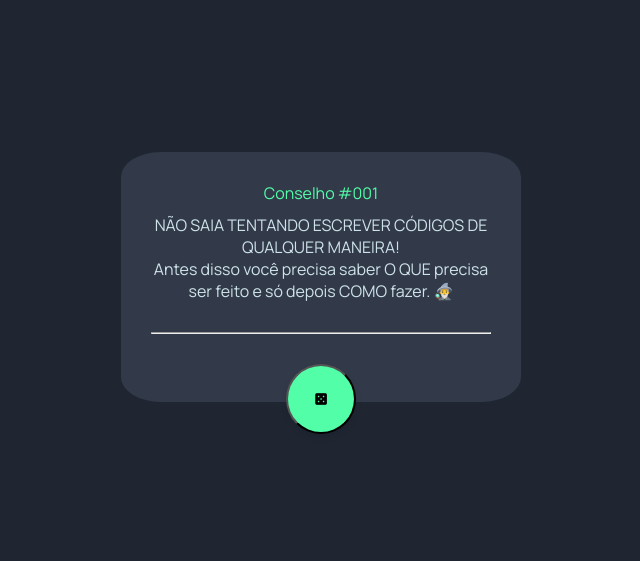
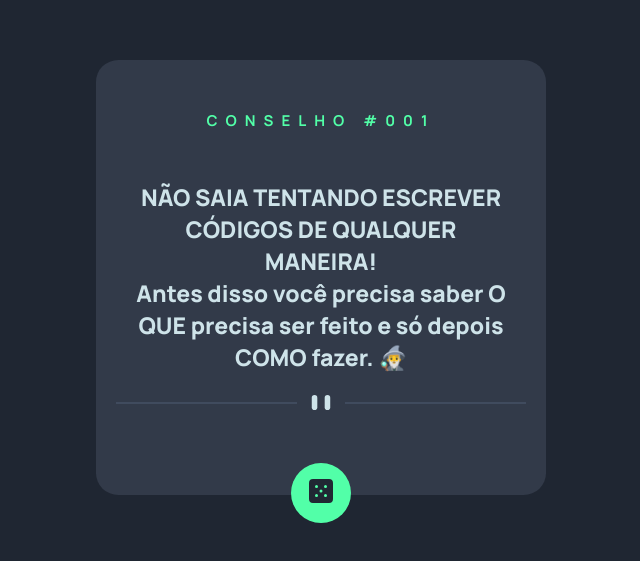
Before and after one commit to andreia-tofoli/app-gerador-conselhos, a plain HTML site: page index.html in a window 1280 px wide. Shown: the part 123-684 px from the top of the page, without its empty margins (319-959 px from the left). Drawn offline with Linux system fonts and the light colour scheme.

Commit message:
finalização do projeto

```diff
--- a/index.html
+++ b/index.html
@@ -10,24 +10,27 @@
   <link rel="preconnect" href="https://fonts.googleapis.com">
   <link rel="preconnect" href="https://fonts.gstatic.com" crossorigin>
   <link href="https://fonts.googleapis.com/css2?family=Manrope:wght@200..800&display=swap" rel="stylesheet">
-  <link rel="stylesheet" href="https://cdnjs.cloudflare.com/ajax/libs/font-awesome/5.15.4/css/all.min.css" integrity="sha512-1ycn6IcaQQ40/MKBW2W4Rhis/DbILU74C1vSrLJxCq57o941Ym01SwNsOMqvEBFlcgUa6xLiPY/NS5R+E6ztJQ==" crossorigin="anonymous" referrerpolicy="no-referrer" />
+  <link rel="stylesheet" href="https://cdnjs.cloudflare.com/ajax/libs/font-awesome/5.15.4/css/all.min.css"
+    integrity="sha512-1ycn6IcaQQ40/MKBW2W4Rhis/DbILU74C1vSrLJxCq57o941Ym01SwNsOMqvEBFlcgUa6xLiPY/NS5R+E6ztJQ=="
+    crossorigin="anonymous" referrerpolicy="no-referrer" />
 
 
   <title>Frontend Mentor | Advice generator app</title>
 </head>
 
 <body>
-  <main class="card">
-    <div class="conselho">
-      <p class="numero-conselho">Conselho #001</p>
-      <p class="mensagem">NÃO SAIA TENTANDO ESCREVER CÓDIGOS DE QUALQUER MANEIRA! <br> Antes disso você precisa saber O QUE precisa ser feito e só depois COMO fazer. 🧙‍♂️</p>
-      <hr>
-      <div class="botao">
-        <button><i class="fas fa-dice-five"></i></button>
-      </div>
-    </div>
+  <main class="cartao">
+    <h2 class="numero-conselho">CONSELHO #001</h2>
+    <p class="conselho">NÃO SAIA TENTANDO ESCREVER CÓDIGOS DE QUALQUER MANEIRA!<br>Antes disso você precisa saber O QUE
+      precisa ser feito e só depois COMO fazer. 🧙‍♂️</p>
+    <picture>
+      <source src="./src/images/pattern-divider-mobile.svg" media="(max-width: 768px)">
+      <img src="./src/images/pattern-divider-desktop.svg" alt="divisao">
+    </picture>
+    <button class="botao">
+      <img src="./src/images/icon-dice.svg" alt="dado">
+    </button>
   </main>
-
 </body>
 
 </html>
--- a/src/css/style.css
+++ b/src/css/style.css
@@ -7,57 +7,56 @@
 
 body {
     font-family: "Manrope", sans-serif;
+    font-weight: 800;
     background-color: var(--cor-de-fundo);
-    height: 100vh;
+    min-height: 100vh;
     display: flex;
     justify-content: center;
     align-items: center;
+}
 
-    }
-
-.card {
-    background-color: var(--cor-do-card);
-    height: 250px;
-    width: 400px;
-    border-radius: 10%;
+.cartao {
     display: flex;
     flex-direction: column;
+    align-items: center;
+    background-color: var(--cor-do-card);
+    border-radius: 5%;
+    text-align: center;
+    max-width: 450px;
+    padding: 20px;
+}
+
+.cartao .numero-conselho {
+    color: var(--cor-do-botão-card-texto);
+    text-transform: uppercase;
+    letter-spacing: 8px;
+    font-size: 15px;
     padding: 30px;
+}
+
+.cartao .conselho {
+    color: var(--cor-do-texto);
+    font-size: 23px;
+    text-align: center;
+    padding: 20px;
+}
+
+.cartao picture img {
+    width: 100%;
 
 }
 
-.conselho .numero-conselho {
-    color: var(--cor-do-botão-card-texto);
-    text-align: center;
-    margin-bottom: 10px;
-
+.cartao .botao {
+    width: 60px;
+    height: 60px;
+    border-radius: 50%;
+    transform: translateY(80%);
+    background-color: var(--cor-do-botão-card-texto);
+    border: none;
 }
 
-.conselho .mensagem {
-    color: var(--cor-do-texto);
-    display: flex;
-    justify-content: center;
-    align-items: center;
-    margin-bottom: 30px;
-    text-align: center;
+.cartao .botao:hover {
+    cursor: pointer;
+    color: var(--cor-do-botão-card-texto);
+    box-shadow: 0 5px 15px;
 }
-
-.card .botao {
-    margin-top: 30px;
-    display: flex;
-    justify-content: center;
-    align-items: flex-end;
-
-
-}
-
-.card .botao button {
-    height: 70px;
-    width: 70px;
-    border-radius: 50%;
-    background-color: var(--cor-do-botão-card-texto);
-    cursor: pointer;
-    box-shadow: 0px 4px 6px rgba(0, 0, 0, 0.1); /* sombra suave */
-    transition: background-color 0.3s, transform 0.2s; /* transições suaves */
-
-}
```
